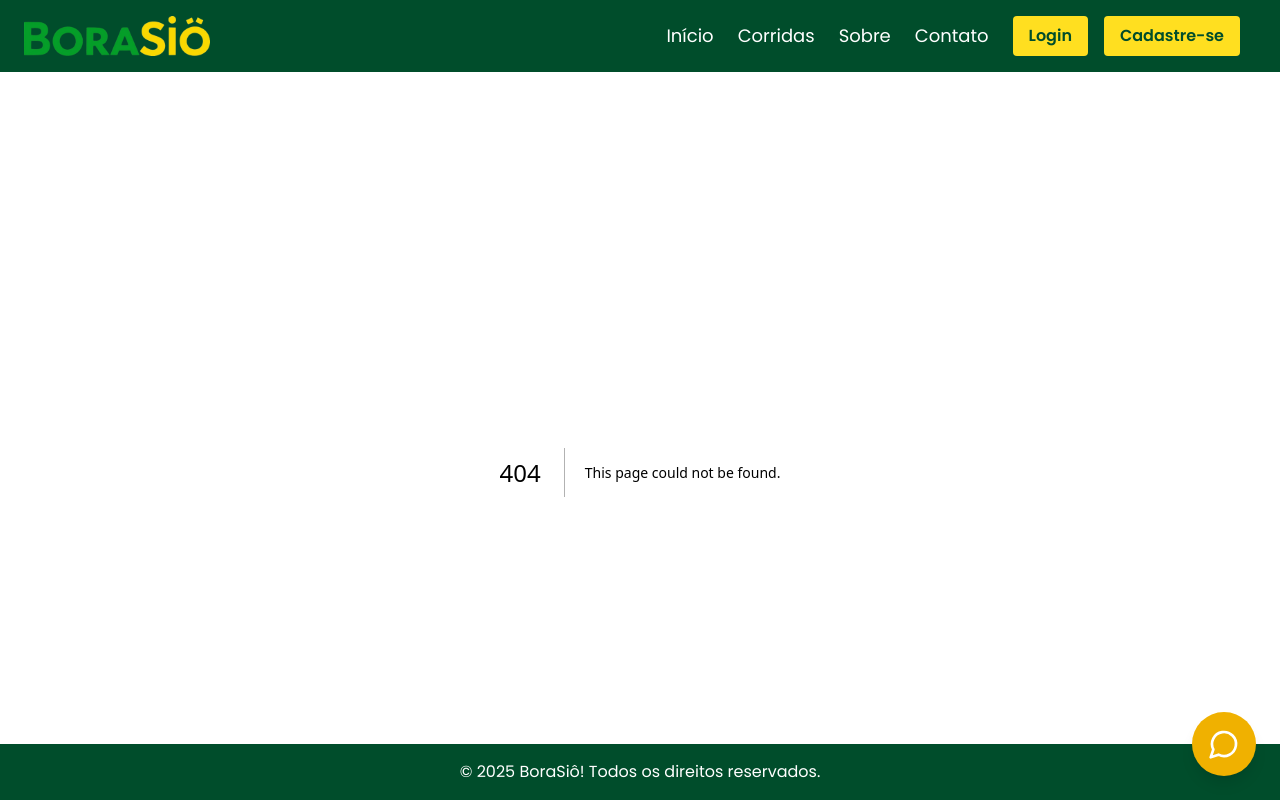
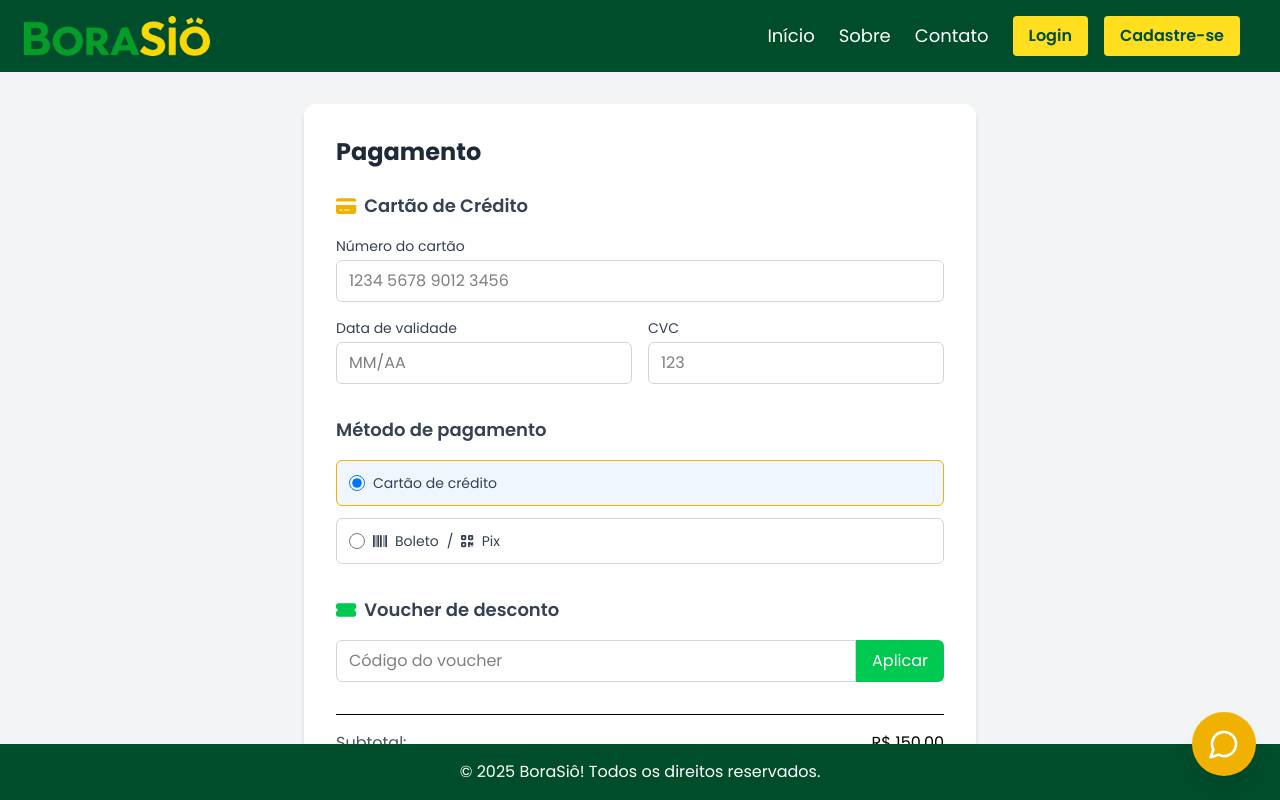
Before and after one commit to prof-freedson/pi-borasio, a Next.js app: page /pagamento in a window 1280 px wide. Before the commit this address had no page. Built offline with nearby package versions, Linux system fonts and the light colour scheme.

Commit message:
Arquivos atualizados e criação da página de pagamentos

```diff
--- a/src/app/components/Header.tsx
+++ b/src/app/components/Header.tsx
@@ -16,7 +16,6 @@ const Header: React.FC = () => {
 
       <nav className="hidden md:flex space-x-6 font-roboto text-base md:text-lg flex-grow justify-end mr-6">
         <Link href="/"><span className="hover:underline cursor-pointer">Início</span></Link>
-        <Link href="/corridas"><span className="hover:underline cursor-pointer">Corridas</span></Link>
         <Link href="/sobre"><span className="hover:underline cursor-pointer">Sobre</span></Link>
         <Link href="/contato"><span className="hover:underline cursor-pointer">Contato</span></Link>
       </nav>
--- /dev/null
+++ b/src/app/pagamento/page.tsx
@@ -0,0 +1,146 @@
+"use client"
+
+import { faCreditCard, faBarcode, faQrcode, faTicketAlt } from '@fortawesome/free-solid-svg-icons'
+import { FontAwesomeIcon } from '@fortawesome/react-fontawesome'
+import { useState } from 'react'
+
+export default function Pagamento() {
+  const [metodoPagamento, setMetodoPagamento] = useState('credito')
+  const [descontoAplicado, setDescontoAplicado] = useState(false)
+
+  return (
+    <div className="min-h-screen bg-gray-100 py-8 px-4 sm:px-6 lg:px-8">
+      <div className="max-w-md mx-auto bg-white rounded-xl shadow-md overflow-hidden md:max-w-2xl">
+        <div className="p-8">
+          <h1 className="text-2xl font-bold text-gray-800 mb-6">Pagamento</h1>
+
+          {/* Seção de Cartão */}
+          <div className="mb-8">
+            <h2 className="text-lg font-semibold text-gray-700 mb-4 flex items-center">
+              <FontAwesomeIcon icon={faCreditCard} className="mr-2 text-yellow-500" />
+              Cartão de Crédito
+            </h2>
+
+            <div className="space-y-4">
+              <div>
+                <label className="block text-sm font-medium text-gray-700 mb-1">Número do cartão</label>
+                <input
+                  type="text"
+                  placeholder="1234 5678 9012 3456"
+                  className="w-full px-3 py-2 border border-gray-300 rounded-md focus:outline-none focus:ring-2 focus:ring-yellow-500"
+                />
+              </div>
+
+              <div className="grid grid-cols-2 gap-4">
+                <div>
+                  <label className="block text-sm font-medium text-gray-700 mb-1">Data de validade</label>
+                  <input
+                    type="text"
+                    placeholder="MM/AA"
+                    className="w-full px-3 py-2 border border-gray-300 rounded-md focus:outline-none focus:ring-2 focus:ring-yellow-500"
+                  />
+                </div>
+                <div>
+                  <label className="block text-sm font-medium text-gray-700 mb-1">CVC</label>
+                  <input
+                    type="text"
+                    placeholder="123"
+                    className="w-full px-3 py-2 border border-gray-300 rounded-md focus:outline-none focus:ring-2 focus:ring-yellow-500"
+                  />
+                </div>
+              </div>
+            </div>
+          </div>
+
+          {/* Métodos de Pagamento */}
+          <div className="mb-8">
+            <h2 className="text-lg font-semibold text-gray-700 mb-4">Método de pagamento</h2>
+
+            <div className="space-y-3">
+              <div
+                className={`flex items-center p-3 border rounded-md cursor-pointer ${metodoPagamento === 'credito' ? 'border-yellow-500 bg-blue-50' : 'border-gray-300'}`}
+                onClick={() => setMetodoPagamento('credito')}
+              >
+                <input
+                  type="radio"
+                  checked={metodoPagamento === 'credito'}
+                  onChange={() => {}}
+                  className="h-4 w-4 text-yellow-600 focus:ring-yellow-500"
+                />
+                <label className="ml-2 block text-sm font-medium text-gray-700">
+                  Cartão de crédito
+                </label>
+              </div>
+
+              <div
+                className={`flex items-center p-3 border rounded-md cursor-pointer ${metodoPagamento === 'boleto' ? 'border-yellow-500 bg-blue-50' : 'border-gray-300'}`}
+                onClick={() => setMetodoPagamento('boleto')}
+              >
+                <input
+                  type="radio"
+                  checked={metodoPagamento === 'boleto'}
+                  onChange={() => {}}
+                  className="h-4 w-4 text-yellow-600 focus:ring-yellow-500"
+                />
+                <label className="ml-2 block text-sm font-medium text-gray-700 flex items-center">
+                  <FontAwesomeIcon icon={faBarcode} className="mr-2" />
+                  Boleto
+                  <span className="mx-2">/</span>
+                  <FontAwesomeIcon icon={faQrcode} className="mr-2" />
+                  Pix
+                </label>
+              </div>
+            </div>
+          </div>
+
+          {/* Cupom de Desconto */}
+          <div className="mb-8">
+            <h2 className="text-lg font-semibold text-gray-700 mb-4 flex items-center">
+              <FontAwesomeIcon icon={faTicketAlt} className="mr-2 text-green-500" />
+              Voucher de desconto
+            </h2>
+
+            <div className="flex">
+              <input
+                type="text"
+                placeholder="Código do voucher"
+                className="flex-1 px-3 py-2 border border-gray-300 rounded-l-md focus:outline-none focus:ring-2 focus:ring-green-500"
+              />
+              <button
+                className="bg-green-500 hover:bg-green-600 text-white px-4 py-2 rounded-r-md"
+                onClick={() => setDescontoAplicado(true)}
+              >
+                Aplicar
+              </button>
+            </div>
+          </div>
+
+          {/* Resumo e Total */}
+          <div className="border-t pt-4">
+            <div className="flex justify-between mb-2">
+              <span className="text-gray-600">Subtotal:</span>
+              <span className="font-medium">R$ 150,00</span>
+            </div>
+
+            {descontoAplicado && (
+              <div className="flex justify-between mb-2 text-green-600">
+                <span>Desconto:</span>
+                <span>- R$ 27,00</span>
+              </div>
+            )}
+
+            <div className="flex justify-between text-lg font-bold mt-4 pt-4 border-t">
+              <span>Total:</span>
+              <span className="text-yellow-600">R$ {descontoAplicado ? '123,00' : '150,00'}</span>
+            </div>
+          </div>
+
+          {/* Botão Finalizar */}
+          <button className="w-full bg-yellow-600 hover:bg-yellow-700 text-white font-bold py-3 px-4 rounded-md mt-6 transition duration-200">
+            Finalizar pagamento
+          </button>
+        </div>
+      </div>
+    </div>
+  )
+}
--- a/src/app/usuario/page.tsx
+++ b/src/app/usuario/page.tsx
@@ -1,6 +1,6 @@
 "use client"
 
-import { faClock, faCommentDots, faCreditCard, faEdit, faEnvelope, faIdBadge, faMapMarkerAlt, faMoneyBill, faPhone, faRoute, faTimes, faUser, faCarAlt } from '@fortawesome/free-solid-svg-icons'
+import { faClock, faCommentDots, faCreditCard, faEdit, faEnvelope, faIdBadge, faMapMarkerAlt, faMoneyBill, faPhone, faRoute, faTimes, faUser, faCarAlt, faPlusCircle } from '@fortawesome/free-solid-svg-icons'
 import { FontAwesomeIcon } from '@fortawesome/react-fontawesome'
 import { useState } from 'react'
 import Link from 'next/link'
@@ -34,7 +34,7 @@ export default function Usuario() {
 
   return (
     <div className="min-h-screen flex flex-col items-center space-y-10 bg-[#DAF3D7] p-4">
-      {/* Perfil - Seção modificada */}
+      {/* Perfil */}
       <div className="bg-white w-[80%] mb-1 items-center rounded-2xl flex mt-10 p-4 justify-between">
         <div className="flex items-center">
           <img
@@ -124,8 +124,20 @@ export default function Usuario() {
             <p><FontAwesomeIcon icon={faIdBadge} className="mr-2 text-green-800" /> {cpf}</p>
             <p><FontAwesomeIcon icon={faMapMarkerAlt} className="mr-2 text-green-800" /> {endereco}</p>
 
-            {/* Exibir Métodos de Pagamento */}
-            <h3 className="mt-2"><FontAwesomeIcon icon={faCreditCard} className="mr-2 text-green-800" /> Métodos de Pagamento: {pagamentos.join(', ')}</h3>
+            {/* Exibir Métodos de Pagamento com botão para página de pagamento */}
+            <div className="flex items-center justify-between mt-2">
+              <div className="flex items-center">
+                <FontAwesomeIcon icon={faCreditCard} className="mr-2 text-green-800" />
+                <span>Métodos de Pagamento: {pagamentos.join(', ')}</span>
+              </div>
+              <Link
+                href="/pagamento"
+                className="bg-yellow-300 text-[#004d2b] px-3 py-1 rounded-2xl font-bold hover:bg-yellow-400 text-sm flex items-center"
+              >
+                <FontAwesomeIcon icon={faPlusCircle} className="mr-1" />
+                Novo
+              </Link>
+            </div>
 
             <div className="w-[60%] mb-10 mx-auto flex justify-center">
               <button onClick={() => setModoEdicao(true)}
```
